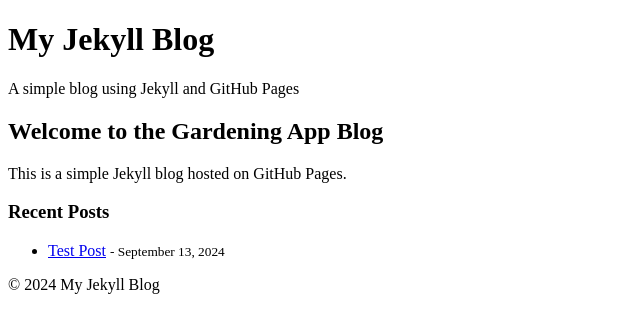
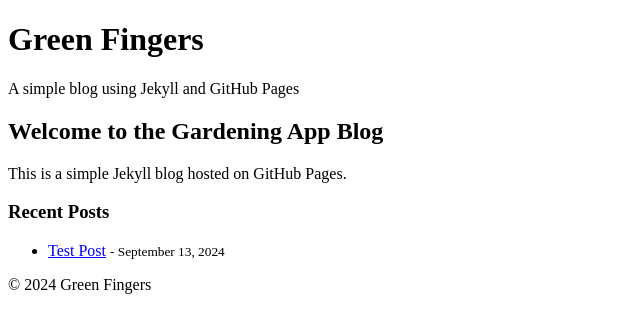
Before and after one commit to Green-Fingers-App/gardeningApp, a Jekyll site: the page built from docs/index.md, in a window 1280 px wide. Shown: the top 333 px of the page, without its empty margins (0-640 px from the left). Built offline with Jekyll 4.4.1, drawn with Linux system fonts in a browser that asks for light colours; comment, search, counter and statistics services are not loaded.

Commit message:
Update _config.yml

```diff
--- a/docs/_config.yml
+++ b/docs/_config.yml
@@ -1,4 +1,4 @@
-title: My Jekyll Blog
+title: Green Fingers
 description: A simple blog using Jekyll and GitHub Pages
 baseurl: "" # Leave blank unless you have a custom domain
 url: "https://dhbw-malte.github.io/gardeningApp/"
```
